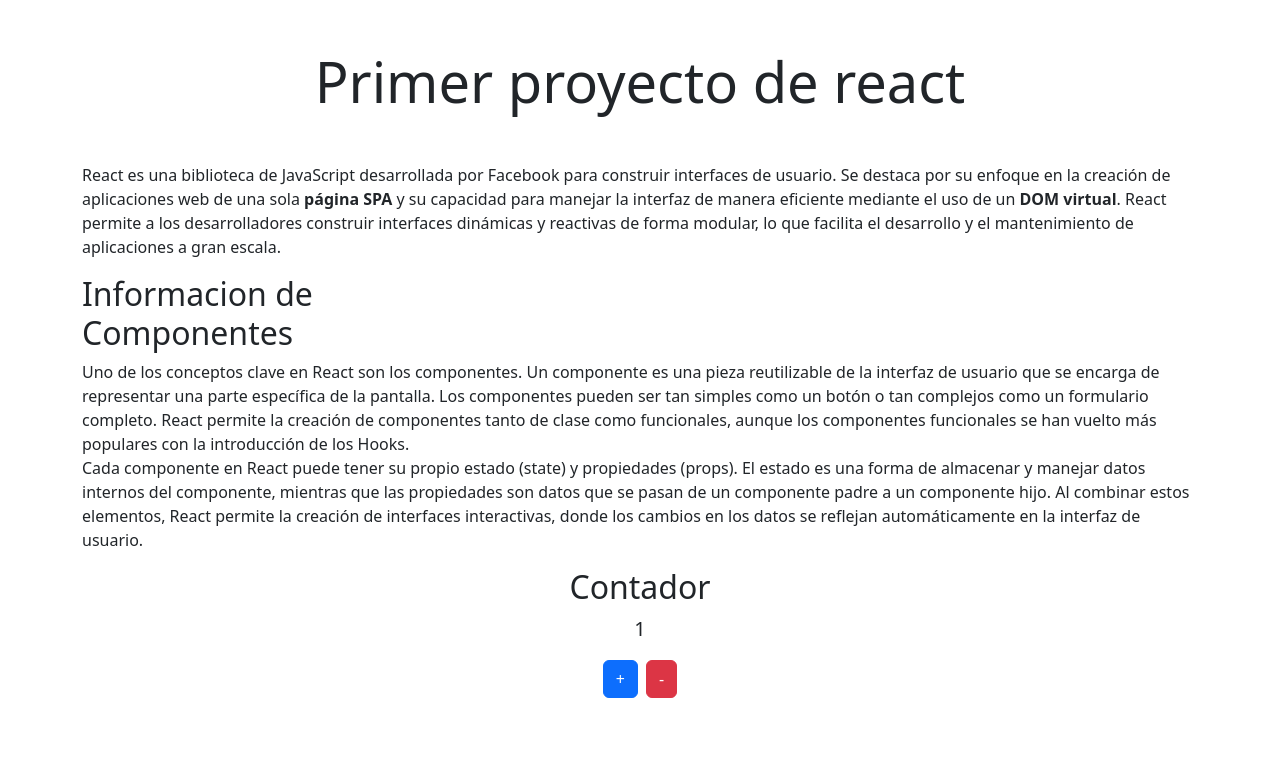
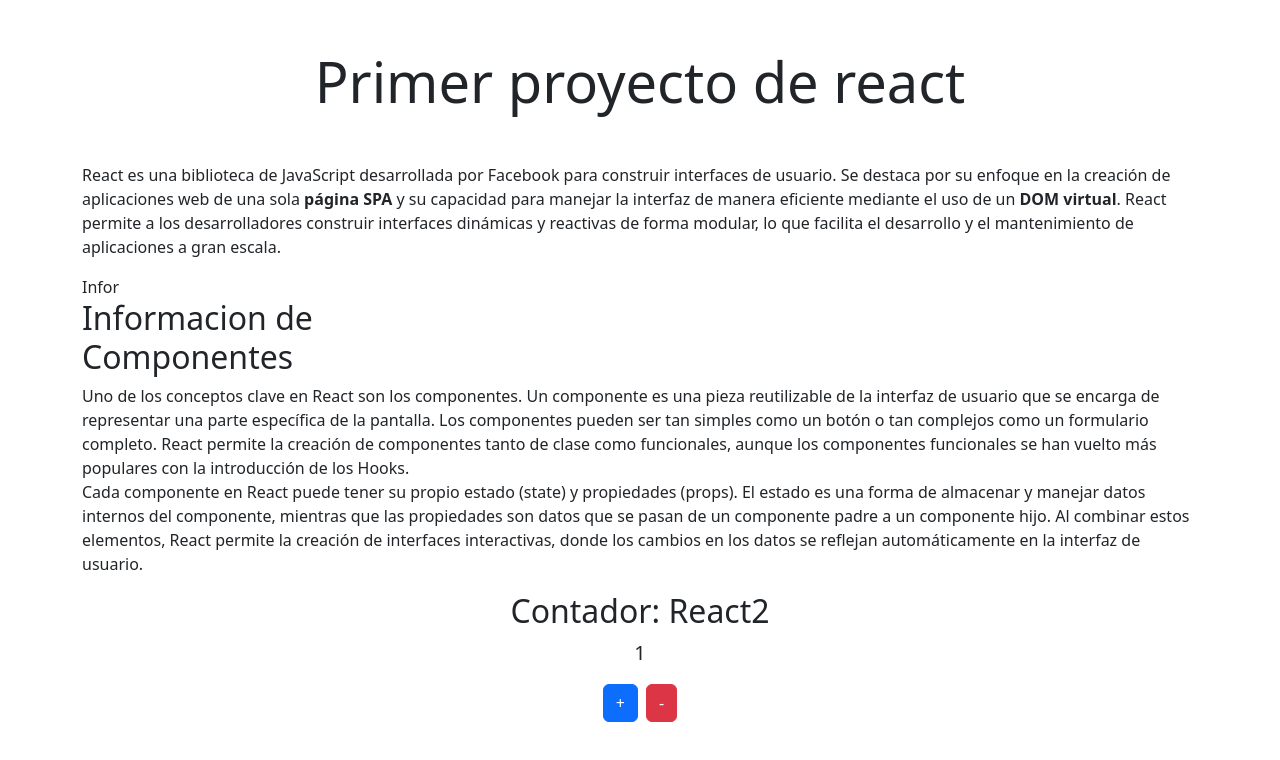
Before and after one commit to rollingcodeschool/contador-react2, a React (Vite) app: page / in a window 1280 px wide. Shown: the top 760 px of the page. Built offline with nearby package versions, Linux system fonts and the light colour scheme.

Commit message:
realizamos un ejemplo de props

```diff
--- a/src/App.jsx
+++ b/src/App.jsx
@@ -4,13 +4,17 @@
 import Contador from "./components/Contador";
 
 function App() {
+  //aqui agrego logica
+  const comision = 'React2'
+
   return (
+    // aqui puedo tener un poquito de logica
     <main className="container my-5">
       {/* invocar a un componente */}
       {/* <Encabezado></Encabezado> */}
       <Encabezado />
       <InformacionComponente></InformacionComponente>
-      <Contador></Contador>
+      <Contador infoComision = {comision} ></Contador>
     </main>
   );
 }
--- a/src/components/Contador.jsx
+++ b/src/components/Contador.jsx
@@ -1,9 +1,9 @@
 import { Button } from "react-bootstrap";
 
-const Contador = () => {
+const Contador = (props) => {
     return (
         <section className="text-center">
-            <h2 >Contador</h2>
+            <h2 >Contador: {props.infoComision} </h2>
             <p className="lead">1</p>
             <Button className="me-2">+</Button>
             <Button variant="danger">-</Button>
--- a/src/components/Encabezado.jsx
+++ b/src/components/Encabezado.jsx
@@ -3,6 +3,7 @@
         <section>
             <h1 className="display-4 text-center">Primer proyecto de react</h1>
             <p className="mt-5">React es una biblioteca de JavaScript desarrollada por Facebook para construir interfaces de usuario. Se destaca por su enfoque en la creación de aplicaciones web de una sola <b>página SPA</b> y su capacidad para manejar la interfaz de manera eficiente mediante el uso de un <strong>DOM virtual</strong>. React permite a los desarrolladores construir interfaces dinámicas y reactivas de forma modular, lo que facilita el desarrollo y el mantenimiento de aplicaciones a gran escala.</p>
+            Infor
         </section>
     );
 };
```
